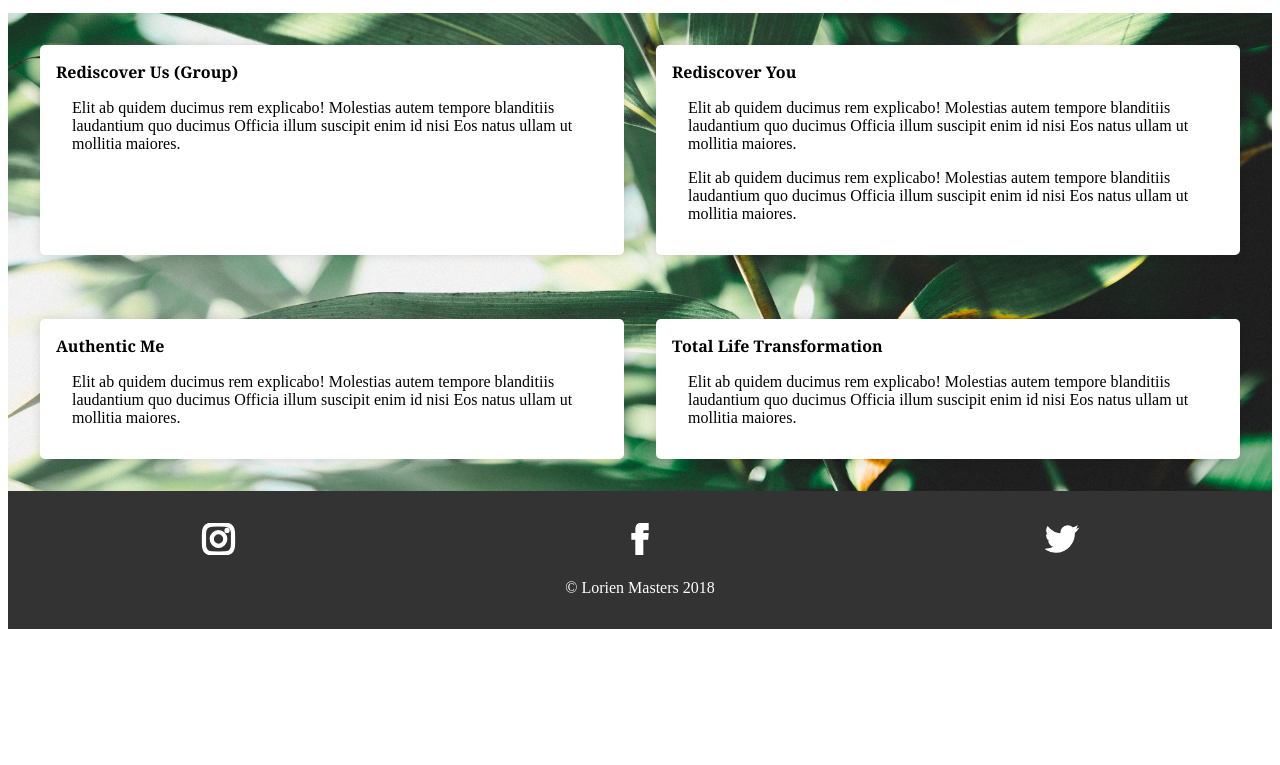
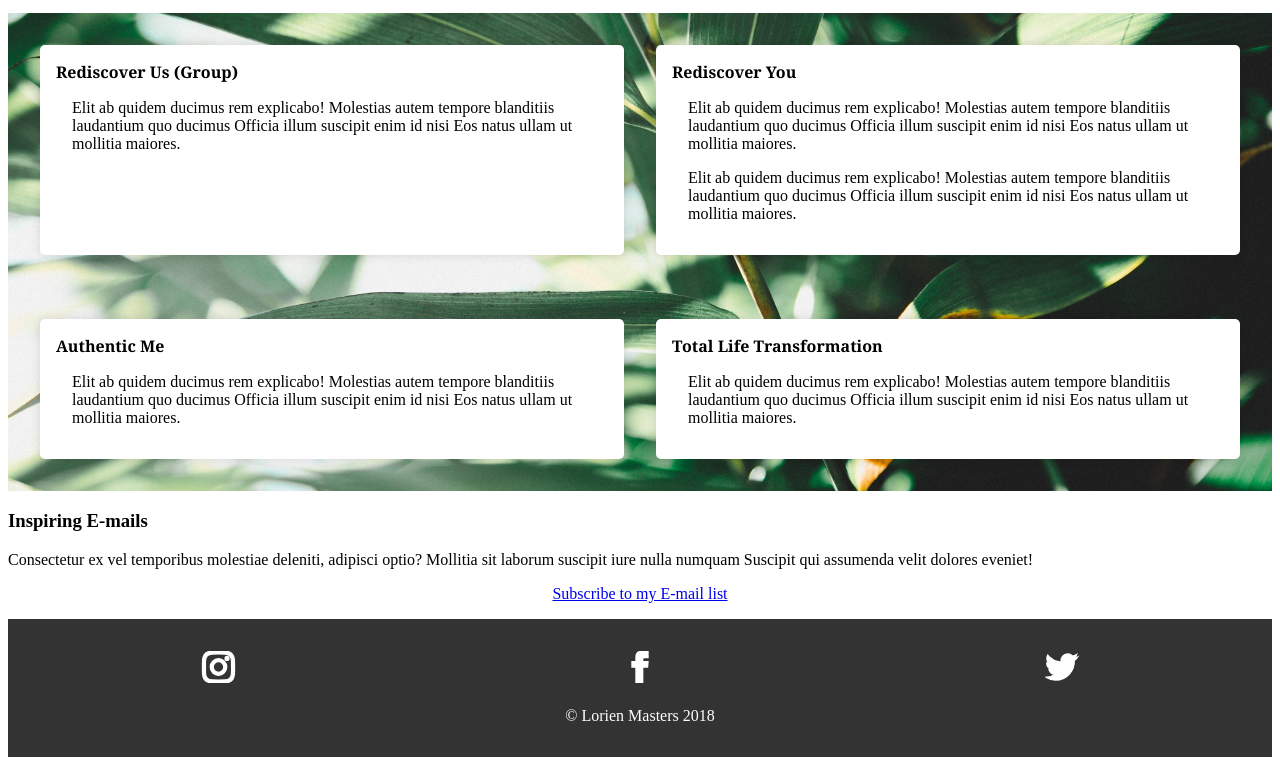
Before and after one commit to perrupa/lorien, a Gatsby site: page / in a window 1280 px wide. Shown: the part 1740-2505 px from the top of the page. Before the commit the page ends 2377 px from the top, so only its background shows below. Built offline with nearby package versions, Linux system fonts and the light colour scheme; Gatsby itself is replaced by a stand-in of ours.

Commit message:
adds a subscribe button and section

```diff
--- /dev/null
+++ b/src/components/subscribe-button.js
@@ -0,0 +1,15 @@
+import React, { Component } from 'react'
+
+const url = 'https://lolifecoach.us18.list-manage.com/subscribe?u=19136259005fede89596c51da&id=b37b379eaf';
+
+const SubscribeLink = ({className, children}) =>
+  <a href={url}
+    className={[
+      className,
+      'subscribe-link'
+    ].join(' ')}
+  >
+    {children}
+  </a>
+
+export default SubscribeLink
--- a/src/pages/index.js
+++ b/src/pages/index.js
@@ -5,6 +5,7 @@ import Header from 'components/header'
 import Intro from 'components/intro'
 import AboutMe from 'components/about-me'
 import Packages from 'components/packages'
+import SubscribeLink from 'components/subscribe-button'
 import Footer from 'components/footer'
 
 class IndexPage extends Component {
@@ -15,6 +16,19 @@ class IndexPage extends Component {
         <Intro />
         <AboutMe />
         <Packages />
+
+        <article>
+          <h3>Inspiring E-mails</h3>
+          <p>
+            Consectetur ex vel temporibus molestiae deleniti, adipisci optio? Mollitia sit laborum suscipit iure nulla numquam Suscipit qui assumenda velit dolores eveniet!
+          </p>
+          <center>
+            <p>
+              <SubscribeLink>Subscribe to my E-mail list</SubscribeLink>
+            </p>
+          </center>
+        </article>
+
         <Footer />
       </section>
     )
--- a/src/styles/typography.scss
+++ b/src/styles/typography.scss
@@ -42,7 +42,7 @@ h1, h2, h3, h4 {
   letter-spacing: 1px;
   font-weight: 400;
   line-height: 1.5;
-  margin: 1em auto;
+  margin: 1em auto .5em;
   padding: 0;
   text-align: center;
 }
@@ -57,7 +57,7 @@ h2 {
 }
 
 h3 {
-  font-size: 1.999em;
+  font-size: 2.4em;
 }
 
 h4 {
```
